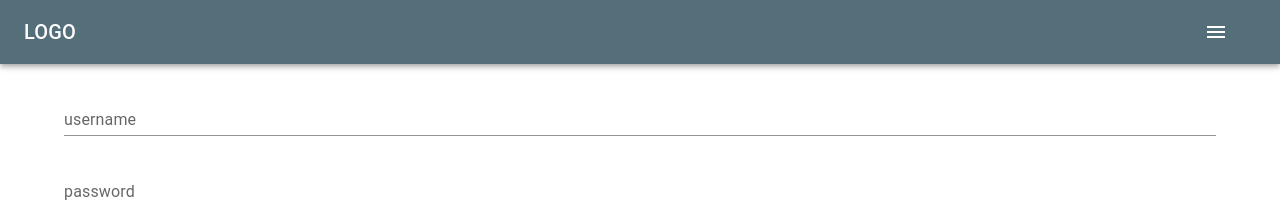
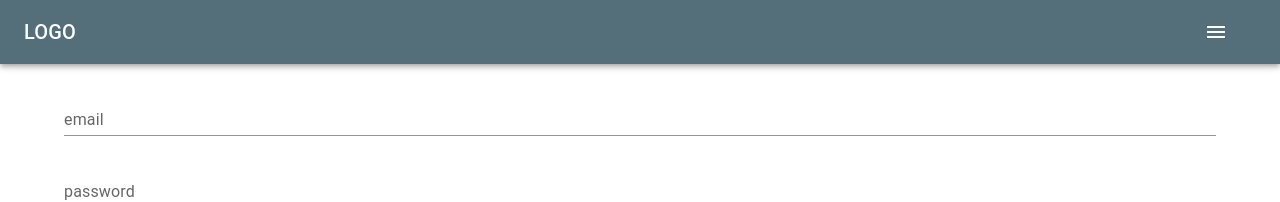
Before and after one commit to edyta0106/Golden-Goose-Finance, a React (Create React App) app in the folder client/: page /login in a window 1280 px wide. Shown: the top 202 px of the page. Built offline with nearby package versions, Linux system fonts and the light colour scheme.

Commit message:
User can now be created and login

```diff
--- a/client/package.json
+++ b/client/package.json
@@ -2,6 +2,7 @@
   "name": "client",
   "version": "0.1.0",
   "private": true,
+  "proxy": "http://localhost:3001/",
   "dependencies": {
     "@apollo/client": "^3.7.4",
     "@emotion/react": "^11.10.5",
@@ -12,6 +13,7 @@
     "@testing-library/react": "^13.4.0",
     "@testing-library/user-event": "^13.5.0",
     "jwt-decode": "^3.1.2",
+    "proxy": "^1.0.2",
     "react": "^18.2.0",
     "react-dom": "^18.2.0",
     "react-icons": "^4.7.1",
--- a/client/src/components/Login/Login.js
+++ b/client/src/components/Login/Login.js
@@ -1,10 +1,11 @@
 import React, { useState } from "react";
 import { Link } from "react-router-dom";
-// import { useMutation } from "@apollo/client";
-// import { LOGIN_USER } from "../utils/mutations";
+import { useMutation } from "@apollo/client";
+import { LOGIN_USER } from "../../utils/mutations";
 import { Container, TextField, Button } from "@mui/material";
 import styled from "@emotion/styled";
 import { Box } from "@mui/system";
+import Auth from "../../utils/auth";
 
 const StyledTextField = styled(TextField)({
   width: "100%",
@@ -12,8 +13,8 @@ const StyledTextField = styled(TextField)({
 });
 
 export default function Login() {
-  const [formState, setFormState] = useState({ username: "", password: "" });
-  // const [login, { error, data }] = useMutation(LOGIN_USER);
+  const [formState, setFormState] = useState({ email: "", password: "" });
+  const [login, { error, data }] = useMutation(LOGIN_USER);
 
   // update state based on form input changes
   const handleChange = (event) => {
@@ -29,19 +30,19 @@ export default function Login() {
   const handleFormSubmit = async (event) => {
     event.preventDefault();
     console.log(formState);
-    // try {
-    //   const { data } = await login({
-    //     variables: { ...formState },
-    //   });
+    try {
+      const { data } = await login({
+        variables: { ...formState },
+      });
 
-    //   Auth.login(data.login.token);
-    // } catch (e) {
-    //   console.error(e);
-    // }
+      Auth.login(data.login.token);
+    } catch (e) {
+      console.error(e);
+    }
 
     // clear form values
     setFormState({
-      username: "",
+      email: "",
       password: "",
     });
   };
@@ -51,13 +52,13 @@ export default function Login() {
       <Container>
         <Box component="form" onSubmit={handleFormSubmit}>
           <StyledTextField
-            placeholder="Your username"
-            name="username"
-            type="username"
-            value={formState.username}
+            placeholder="Your email"
+            name="email"
+            type="email"
+            value={formState.email}
             onChange={handleChange}
             id="standard-basic"
-            label="username"
+            label="email"
             variant="standard"
           />
           <StyledTextField
--- a/client/src/utils/mutations.js
+++ b/client/src/utils/mutations.js
@@ -1,15 +1,4 @@
 import { gql } from "@apollo/client";
-
-// export const ADD_USER = gql`
-//   mutation addUser($firstName: String!, $lastName: String!, $username: String!, $email: String!, $password: String!) {
-//     addUser(firstName: $firstName, lastName: $lastName, username: $username, email: $email, password: $password) {
-//       token
-//       user {
-//         _id
-//       }
-//     }
-//   }
-// `;
 
 export const ADD_USER = gql`
   mutation AddUser($username: String!, $password: String!, $email: String!) {
@@ -23,3 +12,14 @@ export const ADD_USER = gql`
     }
   }
 `;
+export const LOGIN_USER = gql`
+  mutation login($email: String!, $password: String!) {
+    login(email: $email, password: $password) {
+      token
+      user {
+        _id
+        email
+      }
+    }
+  }
+`;
```
Also changed, not shown: client/src/components/SignUp/SignUp.js (+0 -37 lines), 1 other file (tests, documents, lock files or other folders).
